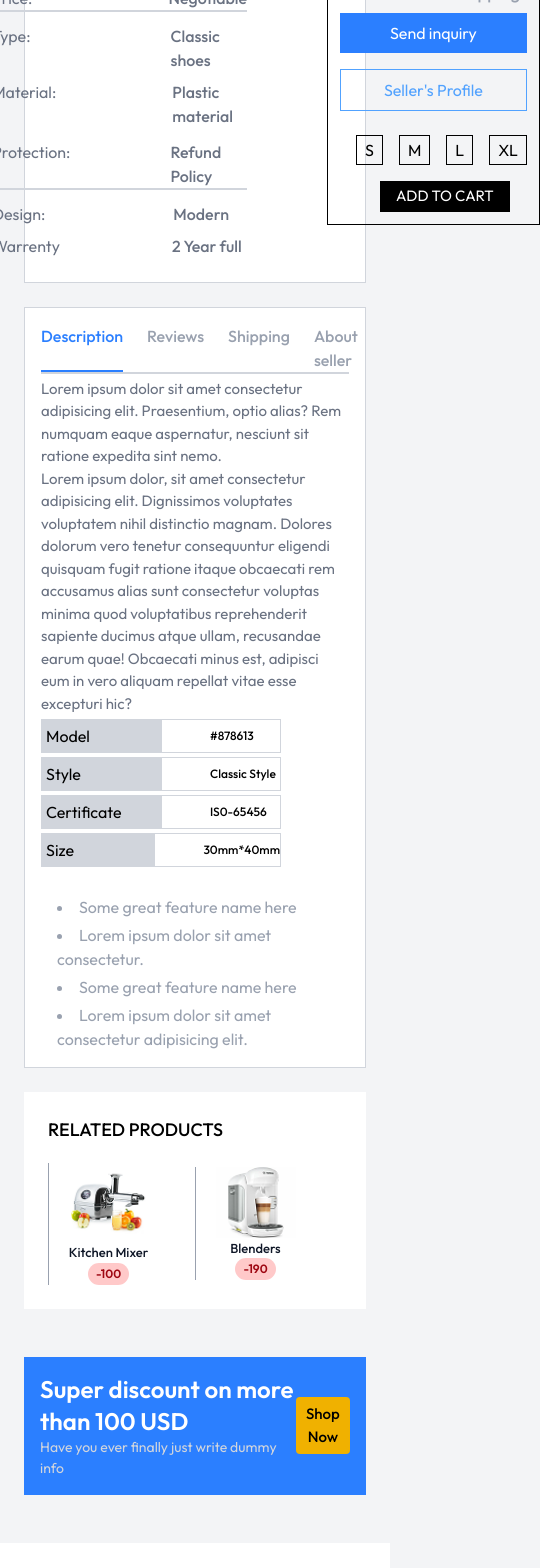
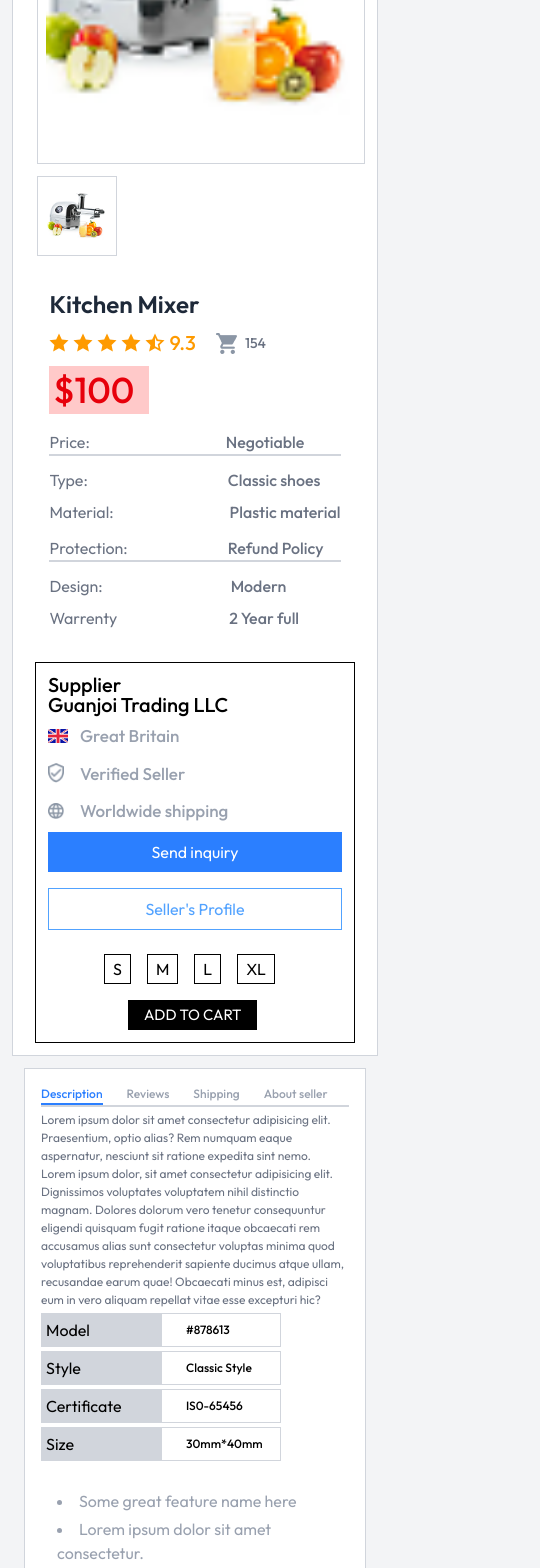
Before and after one commit to BasitTech1/ecommerce-fullstack-design, a React (Vite) app: page /product/p10 in a window 390 px wide. Shown: the part 340-1908 px from the top of the page, 540 px wide, since content can reach past the window. Built offline with nearby package versions, Linux system fonts and the light colour scheme; grey boxes are pictures that could not be loaded.

Commit message:
Mobile Responsive

```diff
--- a/src/Component/RelatedProducts.jsx
+++ b/src/Component/RelatedProducts.jsx
@@ -17,11 +17,11 @@ const RelatedProducts = ({category}) => {
     }, [products])
 
   return (
-    <div className='flex flex-col m-6 bg-white p-6'>
+    <div className='flex flex-col m-6 bg-white p-6 w-full'>
       <div>
-        <h2 className='text-[18px] font-medium'>RELATED PRODUCTS</h2>
+        <h2 className='text-[12px] sm:text-[18px] font-medium'>RELATED PRODUCTS</h2>
       </div>
-      <div className='flex items-center mt-5'>
+      <div className='grid gap-10 grid-cols-2 sm:flex items-center sm:justify-between w-80 mt-3 sm:mt-5'>
         {
             related.map((item, index) =>(
                 <ProductIntro
--- a/src/Pages/ProductDetails.jsx
+++ b/src/Pages/ProductDetails.jsx
@@ -50,19 +50,19 @@ const ProductDetails = () => {
 
     return (
         <div className='w-full'>
-            <div className='flex items-center ml-14 mb-4 gap-2 text-[13px] font-medium text-gray-400'>
+            <div className='flex items-center ml-5 mb-0 sm:ml-14 sm:mb-4 gap-2 text-[12px] sm:text-[13px] font-medium text-gray-400'>
                 <Link className='cursor-pointer' to={'/'}>Home</Link>
                 <img className='rotate-270 w-2' src={assets.arrowIcon} alt="" />
                 <Link className='cursor-pointer' to={`/category/${productData?.category || 'products'}`}>{categoryName}</Link>
             </div>
 
             {productData ? (
-                <div className='flex items-start gap-16 p-6 w-full'>
-                    <div className='flex items-start justify-center gap-20 p-6 w-full bg-white border border-gray-300'>
+                <div className='flex flex-col sm:flex sm:flex-row items-start gap-4 p-3 sm:gap-16 sm:p-6 w-full'>
+                    <div className='flex flex-col items-center sm:flex sm:flex-row sm:items-start justify-center gap-8 sm:gap-20 p-3 sm:p-6 w-full bg-white border border-gray-300'>
                         {/* product image  */}
-                        <div className='ml-7 flex flex-col gap-3'>
+                        <div className='ml-3 sm:ml-7 flex flex-col gap-3'>
                             <div className='w-full border border-gray-300'>
-                                <img className='w-100 h-90 object-center object-cover p-4' src={image} alt="" />
+                                <img className='w-100 h-90 object-center object-cover p-2 sm:p-4' src={image} alt="" />
                             </div>
                             <div>
                                 {productData.image && productData.image.length > 0 && (
@@ -132,7 +132,7 @@ const ProductDetails = () => {
                         </div>
 
                         {/* seller profile  */}
-                        <div className='flex flex-col gap-2 border p-3 w-60'>
+                        <div className='flex flex-col gap-2 border p-3 w-80 sm:w-60'>
                             <p className='text-xl leading-5 font-medium'>Supplier <br /> Guanjoi Trading LLC</p>
                             <div className='flex flex-col gap-3'>
                                 <div className='flex items-center gap-3'>
@@ -154,7 +154,7 @@ const ProductDetails = () => {
                             </div>
                             <div>
                                 <div className=''>
-                                    <div className='flex items-center gap-4 mt-4 ml-4'>
+                                    <div className='flex items-center gap-4 mt-4 ml-14 sm:ml-4'>
                                         {
                                             productData.sizes.map((item, index) => (
                                                 <button onClick={() => setSize(item)}
@@ -163,7 +163,7 @@ const ProductDetails = () => {
                                             ))
                                         }
                                     </div>
-                                    <button onClick={()=> addToCart(productData.id, size)} className='ml-10 mt-4 bg-black text-white px-4 py-1 text-[15px] cursor-pointer hover:bg-gray-800 transition-all'>ADD TO CART</button>
+                                    <button onClick={() => addToCart(productData.id, size)} className='ml-20 sm:ml-10 mt-4 bg-black text-white px-4 py-1 text-[15px] cursor-pointer hover:bg-gray-800 transition-all'>ADD TO CART</button>
                                 </div>
                             </div>
                         </div>
@@ -176,28 +176,28 @@ const ProductDetails = () => {
             {/* description and review */}
             <div className='flex flex-col gap-1 p-4 ml-6 mr-6 border border-gray-300 bg-white'>
                 <div className='flex gap-6 border-b-2 border-gray-300'>
-                    <p className='text-[16px] text-blue-500 font-medium border-b-2 cursor-pointer'>Description</p>
-                    <p className='text-[16px] text-gray-400 font-medium cursor-pointer'>Reviews</p>
-                    <p className='text-[16px] text-gray-400 font-medium cursor-pointer'>Shipping</p>
-                    <p className='text-[16px] text-gray-400 font-medium cursor-pointer'>About seller</p>
+                    <p className='text-[12px] sm:text-[16px] text-blue-500 font-medium border-b-2 cursor-pointer'>Description</p>
+                    <p className='text-[12px] sm:text-[16px] text-gray-400 font-medium cursor-pointer'>Reviews</p>
+                    <p className='text-[12px] sm:text-[16px] text-gray-400 font-medium cursor-pointer'>Shipping</p>
+                    <p className='text-[12px] sm:text-[16px] text-gray-400 font-medium cursor-pointer'>About seller</p>
                 </div>
                 <div>
-                    <p className='text-[15px] text-gray-500'>Lorem ipsum dolor sit amet consectetur adipisicing elit. Praesentium, optio alias? Rem numquam eaque aspernatur, nesciunt sit ratione expedita sint nemo.</p>
-                    <p className='text-[15px] text-gray-500'>Lorem ipsum dolor, sit amet consectetur adipisicing elit. Dignissimos voluptates voluptatem nihil distinctio magnam. Dolores dolorum vero tenetur consequuntur eligendi quisquam fugit ratione itaque obcaecati rem accusamus alias sunt consectetur voluptas minima quod voluptatibus reprehenderit sapiente ducimus atque ullam, recusandae earum quae! Obcaecati minus est, adipisci eum in vero aliquam repellat vitae esse excepturi hic?</p>
+                    <p className='text-[12px] sm:text-[15px] text-gray-500'>Lorem ipsum dolor sit amet consectetur adipisicing elit. Praesentium, optio alias? Rem numquam eaque aspernatur, nesciunt sit ratione expedita sint nemo.</p>
+                    <p className='text-[12px] sm:text-[15px] text-gray-500'>Lorem ipsum dolor, sit amet consectetur adipisicing elit. Dignissimos voluptates voluptatem nihil distinctio magnam. Dolores dolorum vero tenetur consequuntur eligendi quisquam fugit ratione itaque obcaecati rem accusamus alias sunt consectetur voluptas minima quod voluptatibus reprehenderit sapiente ducimus atque ullam, recusandae earum quae! Obcaecati minus est, adipisci eum in vero aliquam repellat vitae esse excepturi hic?</p>
                 </div>
-                <div className='flex items-center gap-12 border border-gray-300 w-60'>
+                <div className='flex items-center gap-6 sm:gap-12 border border-gray-300 w-60'>
                     <p className='bg-gray-300 w-30 p-1'>Model</p>
                     <p className='text-[12px] font-medium'>#878613</p>
                 </div>
-                <div className='flex items-center gap-12 border border-gray-300 w-60'>
+                <div className='flex items-center gap-6 sm:gap-12 border border-gray-300 w-60'>
                     <p className='bg-gray-300 w-30 p-1'>Style</p>
                     <p className='text-[12px] font-medium'>Classic Style</p>
                 </div>
-                <div className='flex items-center gap-12 border border-gray-300 w-60'>
+                <div className='flex items-center gap-6 sm:gap-12 border border-gray-300 w-60'>
                     <p className='bg-gray-300 w-30 p-1'>Certificate</p>
                     <p className='text-[12px] font-medium'>IS0-65456</p>
                 </div>
-                <div className='flex items-center gap-12 border border-gray-300 w-60'>
+                <div className='flex items-center gap-6 sm:gap-12 border border-gray-300 w-60'>
                     <p className='bg-gray-300 w-30 p-1'>Size</p>
                     <p className='text-[12px] font-medium'>30mm*40mm</p>
                 </div>
@@ -208,21 +208,23 @@ const ProductDetails = () => {
             </div>
 
             {/* Display Product  */}
+            <div className='sm:flex w-full'>
                 {productData && productData.category && (
                     <RelatedProducts
                         category={productData.category}
                     />
                 )}
+            </div>
 
             {/* slider  */}
 
-            <div className='flex items-center w-full justify-center mb-6'>
-                <div className='flex items-center justify-between bg-blue-500 w-[100%] m-6 p-4'>
+            <div className='flex items-center w-full justify-center mb-2 sm:mb-6'>
+                <div className='flex items-center justify-between bg-blue-500 w-[100%] m-3 p-2 sm:m-6 sm:p-4'>
                     <div>
-                        <h2 className='text-2xl text-white font-semibold'>Super discount on more than 100 USD</h2>
-                        <p className='text-[14px] text-gray-300'>Have you ever finally just write dummy info</p>
+                        <h2 className='text-[16px] sm:text-2xl text-white font-semibold'>Super discount on more than 100 USD</h2>
+                        <p className='text-[10px] sm:text-[14px] text-gray-300'>Have you ever finally just write dummy info</p>
                     </div>
-                    <button className='bg-yellow-500 p-1.5 rounded text-[15px] font-medium cursor-pointer'>Shop Now</button>
+                    <button className='bg-yellow-500 p-1 sm:p-1.5 rounded text-[12px] sm:text-[15px] font-medium cursor-pointer'>Shop Now</button>
                 </div>
             </div>
         </div>
--- a/src/Pages/ProductList.jsx
+++ b/src/Pages/ProductList.jsx
@@ -28,7 +28,7 @@ const ProductList = () => {
 
   return (
     <div className='flex flex-col'>
-      <div className='flex items-center ml-14 mb-4 gap-2 text-[13px] font-medium text-gray-400'>
+      <div className='flex items-center ml-4 mb-2 sm:ml-14 sm:mb-4 gap-2 text-[13px] font-medium text-gray-400'>
         <Link className='cursor-pointer' to={'/'}>Home</Link>
         <img className='rotate-270 w-2' src={assets.arrowIcon} alt="" />
         <Link className='cursor-pointer' to={`/category/${categoryId || 'products'}`}>{categoryName}</Link>
```
Also changed, not shown: src/Component/CategoryItemDetail.jsx (+16 -16 lines), src/Component/ProductLeftBar.jsx (+10 -10 lines), src/Component/ProductSiderBar.jsx (+19 -19 lines). Lines whose indentation alone changed are shown as unchanged.
